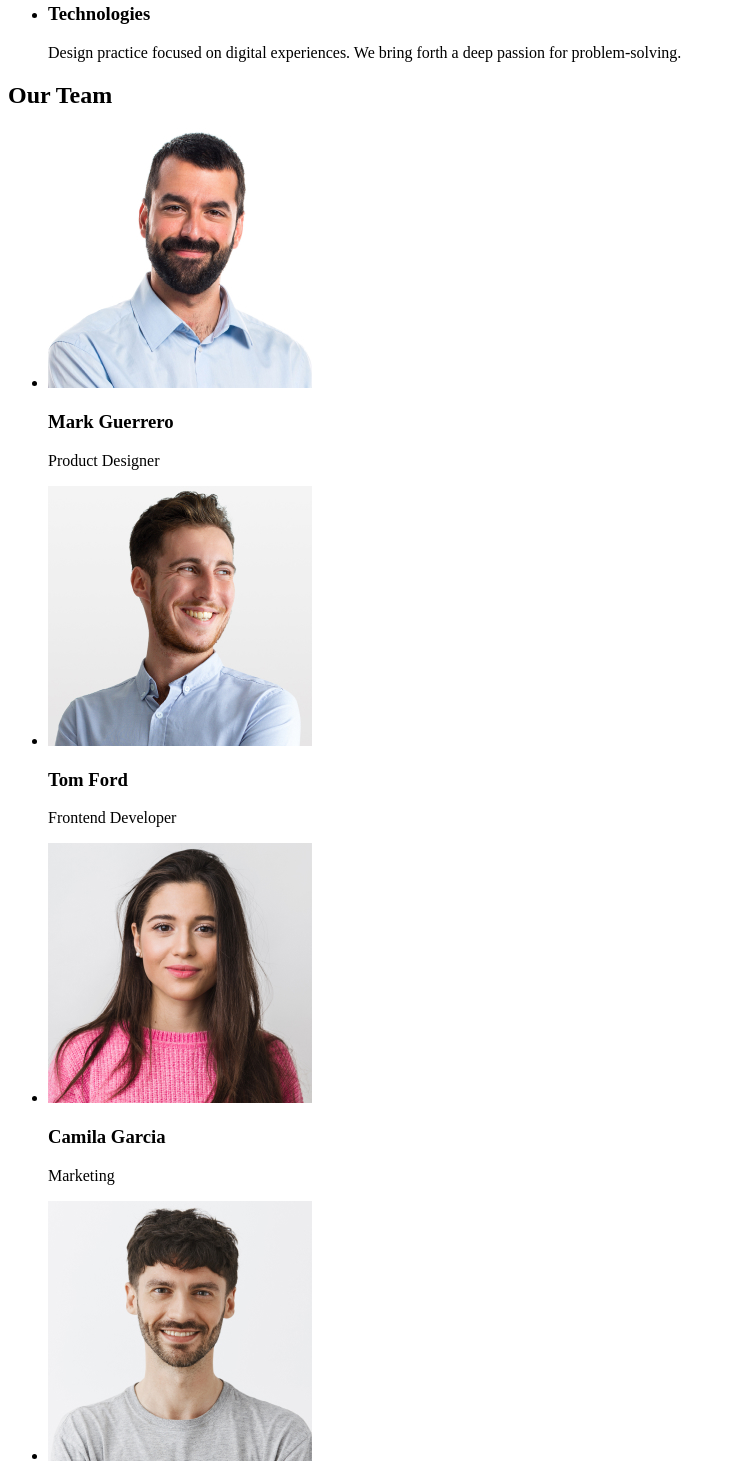
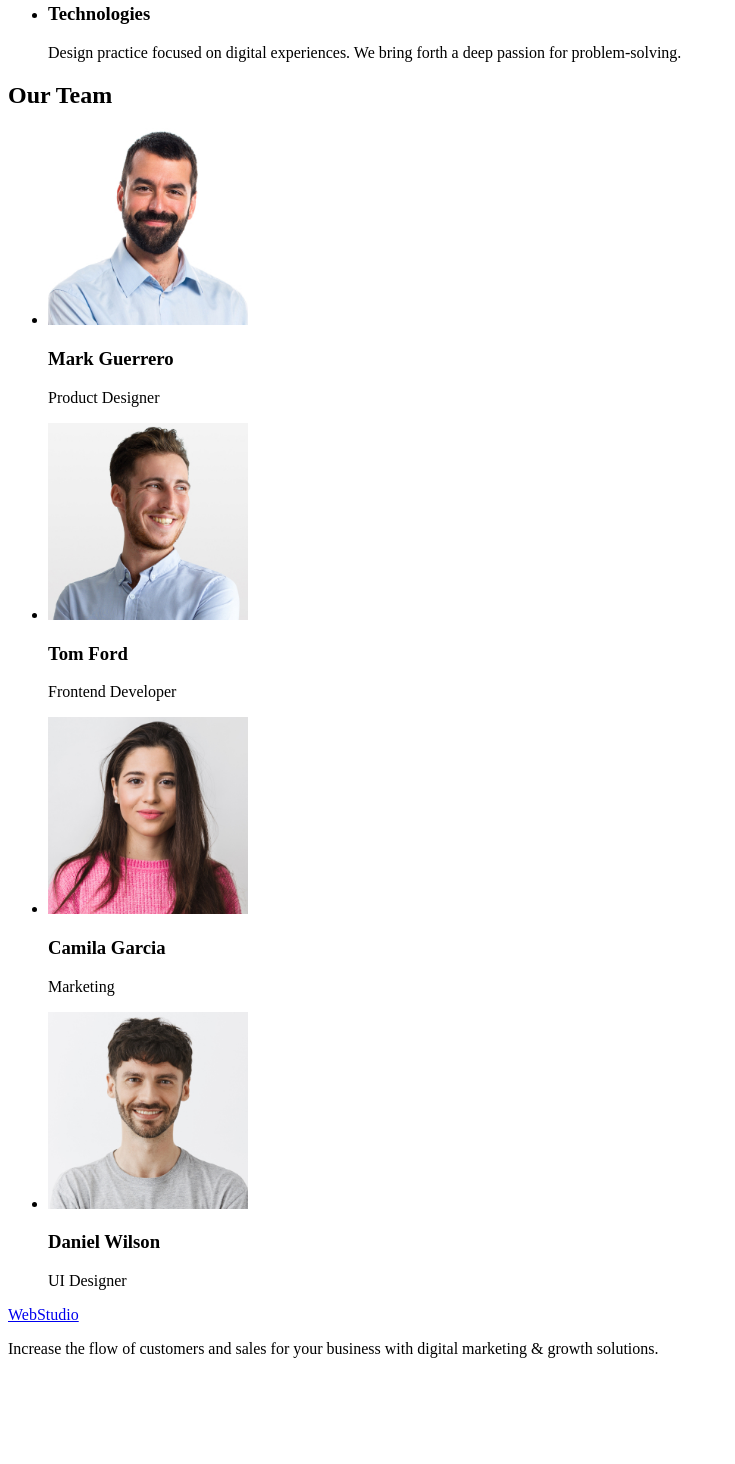
Before and after one commit to IgorGaidaenko/goit-markup-hw-01, a plain HTML site: page index.html in a window 1280 px wide. Shown: the part 532-1996 px from the top of the page, without its empty margins (0-735 px from the left). After the commit the page ends 1906 px from the top, so only its background shows below. Drawn offline with Linux system fonts and the light colour scheme.

Commit message:
Домашка1_2

```diff
--- a/index.html
+++ b/index.html
@@ -39,19 +39,19 @@
         </ul>
         <h2>Our Team</h2>
 <ul>
-    <li><img src="img\Mark.jpg" alt="Mark Guerrero" width="">
+    <li><img src="images/Mark.jpg" alt="Mark Guerrero" width="200">
         <h3>Mark Guerrero</h3>
         <p>Product Designer</p>
     </li>
-    <li><img src="img\Tom.jpg" alt="Tom Ford" width="">
+    <li><img src="images/Tom.jpg" alt="Tom Ford" width="200">
             <h3>Tom Ford</h3>
             <p>Frontend Developer</p>
     </li>
-    <li><img src="img\Camilia.jpg" alt="Camila Garcia" width="">
+    <li><img src="images/Camilia.jpg" alt="Camila Garcia" width="200">
                 <h3>Camila Garcia</h3>
                 <p>Marketing</p>
     </li>
-    <li><img src="img\Daniel.jpg" alt="Daniel Wilson" width="">
+    <li><img src="images/Daniel.jpg" alt="Daniel Wilson" width="200">
         <h3>Daniel Wilson</h3>
         <p>UI Designer</p>
     </li>
```
Also changed, not shown: images/Camilia.jpg (renamed from img/Camilia.jpg), images/Daniel.jpg (renamed from img/Daniel.jpg), images/Mark.jpg (renamed from img/Mark.jpg), images/Tom.jpg (renamed from img/Tom.jpg).
